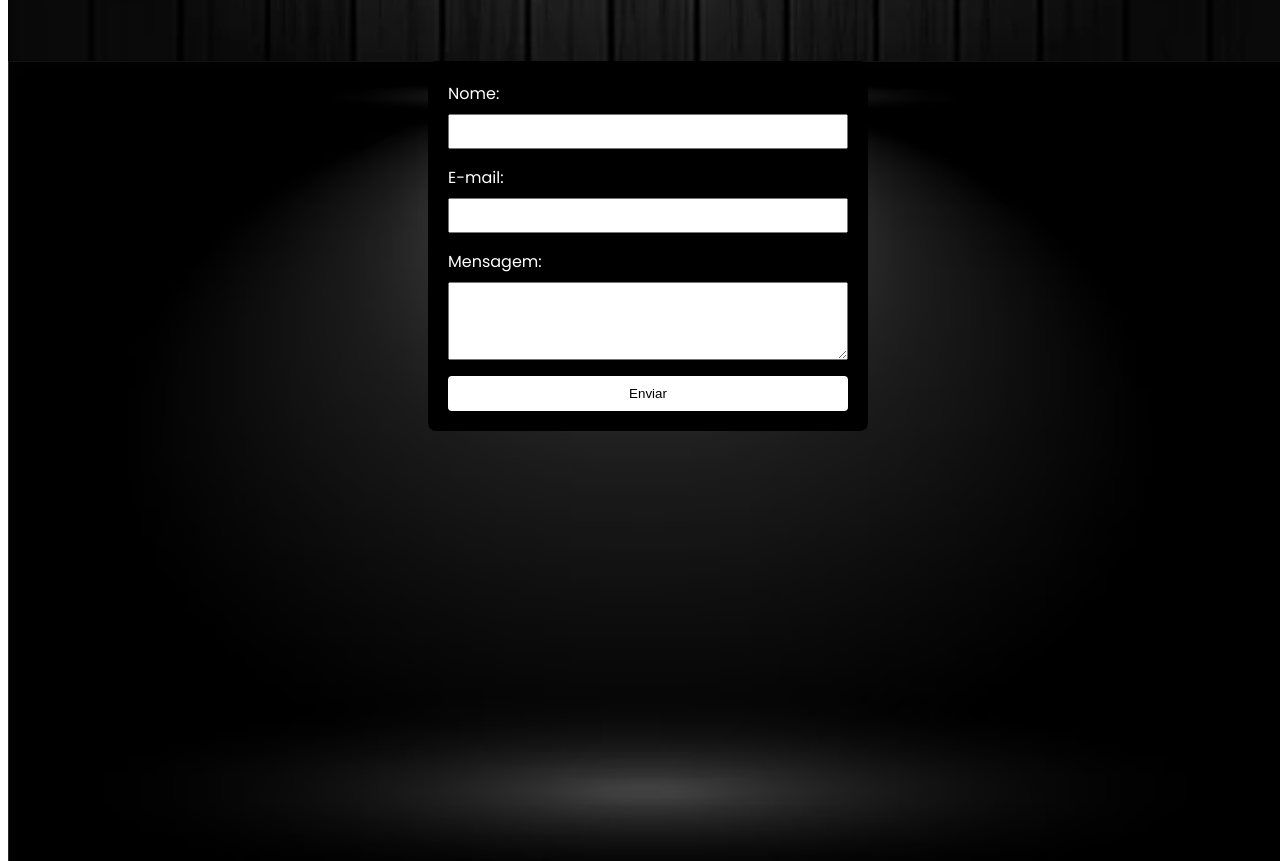
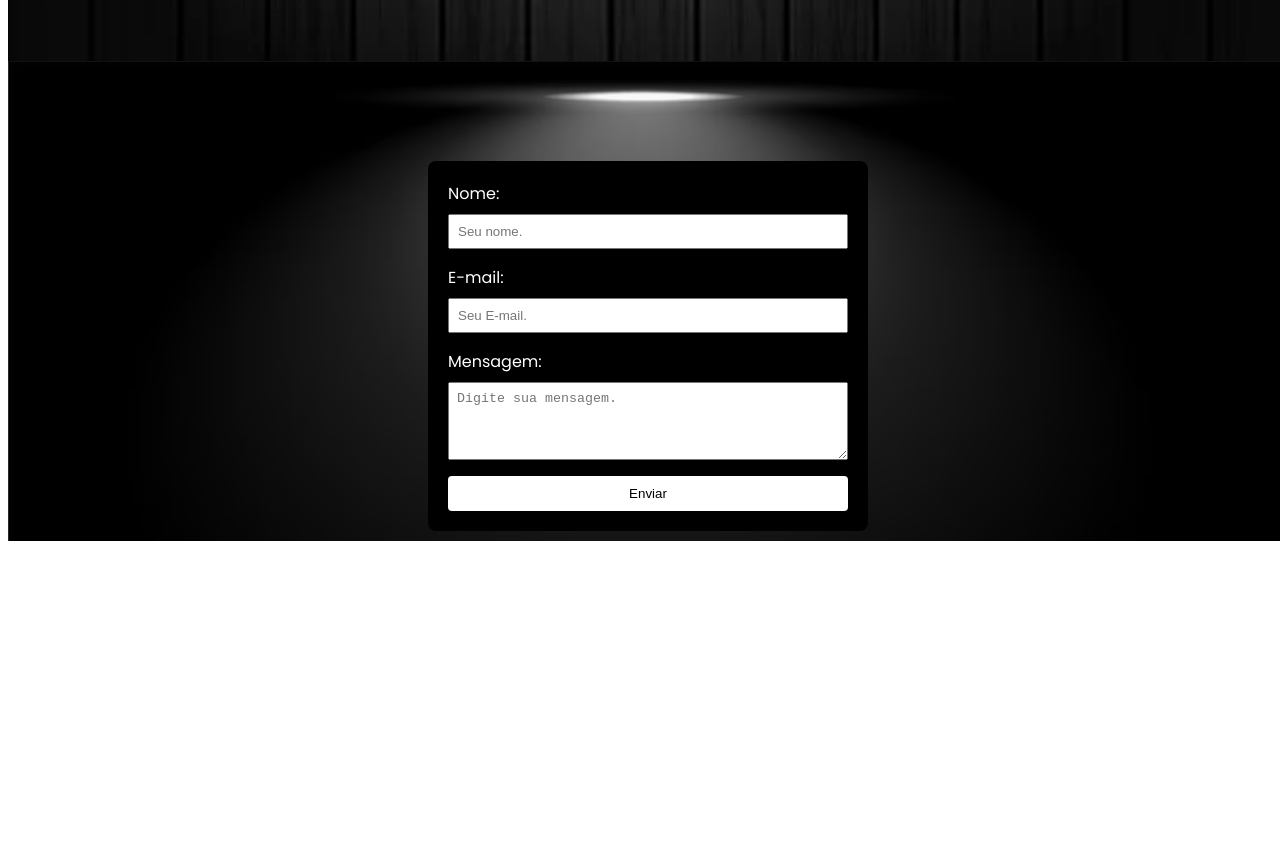
Before and after one commit to armenio2/GymPage, a React (Vite) app: page / in a window 1280 px wide. Shown: the part 1387-2248 px from the top of the page. After the commit the page ends 2018 px from the top, so only its background shows below. Built offline with nearby package versions, Linux system fonts and the light colour scheme.

Commit message:
form funcionando

```diff
--- a/index.html
+++ b/index.html
@@ -6,6 +6,7 @@
   <link rel="icon" type="image/svg+xml" href="/vite.svg" />
   <meta name="viewport" content="width=device-width, initial-scale=1.0" />
   <title>Vite + React + TS</title>
+  <script src="https://smtpjs.com/v3/smtp.js"></script>
   <link rel="stylesheet" href="./src/app.css">
 </head>
 
--- a/package.json
+++ b/package.json
@@ -10,6 +10,8 @@
     "preview": "vite preview"
   },
   "dependencies": {
+    "axios": "^1.6.2",
+    "nodemailer": "^6.9.7",
     "react": "^18.2.0",
     "react-dom": "^18.2.0",
     "styled-components": "^6.1.1"
--- a/src/components/form/form.tsx
+++ b/src/components/form/form.tsx
@@ -5,23 +5,46 @@ import { FormBack, StyledForm, FormLabel, FormInput, FormButton, FormTextArea, F
 
 
 const Form: React.FC = () => {
-  const handleSubmit = (e: React.FormEvent) => {
+  const handleSubmit = async (e: React.FormEvent) => {
     e.preventDefault();
-    // Adicione a lógica para enviar o formulário por e-mail aqui
-  };
+    console.log(e);
+    const emailConfig = {
+      SecureToken: 'deb5aea6-526c-4e2f-a90b-51e18327e800',
+      To: 'acad1377@gmail.com', // Substitua pelo endereço de e-mail do destinatário
+      From: `acad1377@gmail.com`,
+      Subject: `Nova mensagem de ${e.target[0].value}, `,
+      Body: `${e.target[1].value}, ${e.target[2].value}`,
+    };
+
+    try {
+      // Envie o e-mail usando SMTPJS
+      await window.Email.send(emailConfig);
+      console.log('E-mail enviado com sucesso!');
+    } catch (error) {
+      console.error('Erro ao enviar e-mail:', error);
+    }
+
+    window.Email.send(emailConfig).then(
+      (message) => console.log(message)
+    );
+
+   };
+
+
+
 
   return (
     <FormBack>
       <FormCenter>
         <StyledForm onSubmit={handleSubmit}>
           <FormLabel htmlFor="name">Nome:</FormLabel>
-          <FormInput type="text" id="name" required />
+          <FormInput type="text" id="name" placeholder="Seu nome." required />
 
           <FormLabel htmlFor="email">E-mail:</FormLabel>
-          <FormInput type="email" id="email" required />
+          <FormInput type="email" id="email" placeholder="Seu E-mail." required />
 
           <FormLabel htmlFor="message">Mensagem:</FormLabel>
-          <FormTextArea id="message" rows={4} required />
+          <FormTextArea id="message" placeholder="Digite sua mensagem." rows={4} required />
 
           <FormButton type="submit">Enviar</FormButton>
         </StyledForm>
--- a/src/components/form/style.ts
+++ b/src/components/form/style.ts
@@ -14,7 +14,7 @@ export const StyledForm = styled.form`
 `;
 
 export const FormCenter = styled.div`
-align-items: center;
+padding: 100px;
 `
 
 export const FormLabel = styled.label`
@@ -50,5 +50,5 @@ export const FormBack = styled.body`
   background-size: cover;
   background-repeat: no-repeat;
   width: 100vw;
-  height: 100vh;
+  height: 60vh;
 `;
```
Also changed, not shown: 1 other file (tests, documents, lock files or other folders).
